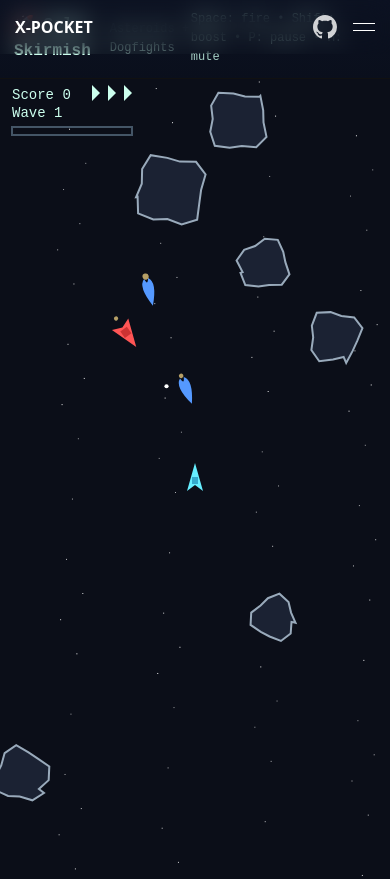
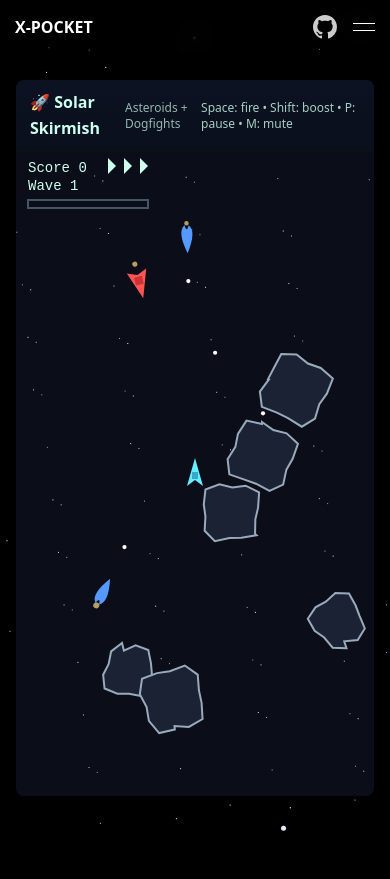
Before and after one commit to XERA-2011/x-pocket, a Next.js app: page /games/solar-skirmish in a window 390 px wide. Built offline with nearby package versions, Linux system fonts and the light colour scheme.

Commit message:
Update file

```diff
--- a/src/app/games/page.tsx
+++ b/src/app/games/page.tsx
@@ -7,14 +7,14 @@ import { usePageTitle } from '@/hooks/use-page-title';
 
 const gamesData: GlowCardItem[] = [
   {
-    id: 'tetris',
-    title: 'Tetris',
-    href: '/pages/tetris.html'
-  },
-  {
     id: 'endless',
     title: 'Endless',
     href: '/games/endless'
+  },
+  {
+    id: 'solar-skirmish',
+    title: 'Solar Skirmish',
+    href: '/games/solar-skirmish'
   },
 ];
 
--- a/src/app/games/solar-skirmish/page.tsx
+++ b/src/app/games/solar-skirmish/page.tsx
@@ -134,8 +134,21 @@ export default function Page() {
 
     resetGame();
 
+    // Initialize AudioContext on first user interaction
+    const initAudio = () => {
+      if (!acRef.current && !muted) {
+        try {
+          const AudioContextClass = window.AudioContext || (window as typeof window & { webkitAudioContext?: typeof AudioContext }).webkitAudioContext;
+          if (AudioContextClass) {
+            acRef.current = new AudioContextClass();
+          }
+        } catch { /* ignore */ }
+      }
+    };
+
     // ===== Input =====
     const onKey = (e: KeyboardEvent, down: boolean) => {
+      if (down) initAudio(); // Initialize audio on first keypress
       const k = e.key.toLowerCase();
       if (k === "arrowup" || k === "w") inputs.current.up = down;
       if (k === "arrowleft" || k === "a") inputs.current.left = down;
@@ -154,7 +167,7 @@ export default function Page() {
     // Mouse fire (hold) and steer with mouse when pressed
     let mouseX = 0, mouseY = 0, mouseDown = false;
     canvas.addEventListener("mousemove", (e) => { const rect = canvas.getBoundingClientRect(); mouseX = e.clientX - rect.left; mouseY = e.clientY - rect.top; });
-    canvas.addEventListener("mousedown", () => { mouseDown = true; inputs.current.fire = true; });
+    canvas.addEventListener("mousedown", () => { initAudio(); mouseDown = true; inputs.current.fire = true; }); // Initialize audio on first click
     window.addEventListener("mouseup", () => { mouseDown = false; inputs.current.fire = false; });
 
     // ===== Helpers =====
@@ -166,16 +179,13 @@ export default function Page() {
     };
 
     const trySfx = (fn: () => void) => {
-      if (muted) return;
-      if (!acRef.current) {
-        try {
-          const AudioContextClass = window.AudioContext || (window as typeof window & { webkitAudioContext?: typeof AudioContext }).webkitAudioContext;
-          if (AudioContextClass) {
-            acRef.current = new AudioContextClass();
-          }
-        } catch { /* ignore */ }
+      if (muted || !acRef.current) return;
+      // Ensure AudioContext is running before playing sound
+      if (acRef.current.state === 'suspended') {
+        acRef.current.resume().then(() => fn()).catch(() => { /* ignore */ });
+      } else {
+        fn();
       }
-      if (acRef.current) fn();
     };
 
     // ===== Main Loop =====
@@ -456,17 +466,21 @@ export default function Page() {
   }, [muted, gameOver, lives, paused, score]);
 
   return (
-    <div style={{ height: "100svh", background: "#070a12", color: "#cfe", fontFamily: "ui-monospace, monospace" }}>
-      <div style={{ position: "absolute", inset: 0, display: "grid", gridTemplateRows: "auto 1fr" }}>
-        <header style={{ display: "flex", alignItems: "center", justifyContent: "space-between", padding: "10px 14px", borderBottom: "1px solid #111", background: "linear-gradient(180deg, #0c1222, #0a0f1c)" }}>
-          <div style={{ display: "flex", alignItems: "center", gap: 8 }}>
-            <span style={{ fontWeight: 700 }}>🚀 Solar Skirmish</span>
-            <span style={{ opacity: 0.7, fontSize: 12 }}>Asteroids + Dogfights</span>
+    <div className="relative w-full min-h-screen py-20">
+      <div className="container mx-auto px-4 sm:px-6 lg:px-8">
+        <div className="bg-[#070a12] text-[#cfe] font-mono rounded-lg overflow-hidden shadow-2xl">
+          <div className="grid grid-rows-[auto_1fr]">
+            <header className="flex items-center justify-between px-3.5 py-2.5 border-b border-[#111] bg-gradient-to-b from-[#0c1222] to-[#0a0f1c]">
+              <div className="flex items-center gap-2">
+                <span className="font-bold">🚀 Solar Skirmish</span>
+                <span className="opacity-70 text-xs">Asteroids + Dogfights</span>
+              </div>
+              <div className="text-xs opacity-80">Space: fire • Shift: boost • P: pause • M: mute</div>
+            </header>
+            <div className="relative">
+              <canvas ref={canvasRef} className="w-full h-[calc(100vh-200px)] block cursor-crosshair" />
+            </div>
           </div>
-          <div style={{ fontSize: 12, opacity: 0.8 }}>Space: fire • Shift: boost • P: pause • M: mute</div>
-        </header>
-        <div style={{ position: "relative" }}>
-          <canvas ref={canvasRef} style={{ width: "100%", height: "calc(100svh - 44px)", display: "block", cursor: "crosshair" }} />
         </div>
       </div>
     </div>
--- a/src/components/header/nav/index.tsx
+++ b/src/components/header/nav/index.tsx
@@ -37,10 +37,7 @@ const Nav: React.FC<IndexProps> = ({ setIsActive }) => {
   return (
     <div
       className={styles.nav}
-      onClick={(e) => {
-        console.log('Nav clicked', e.target);
-        setIsActive(false);
-      }}
+      onClick={() => setIsActive(false)}
     >
       <motion.div
         variants={height}
```
